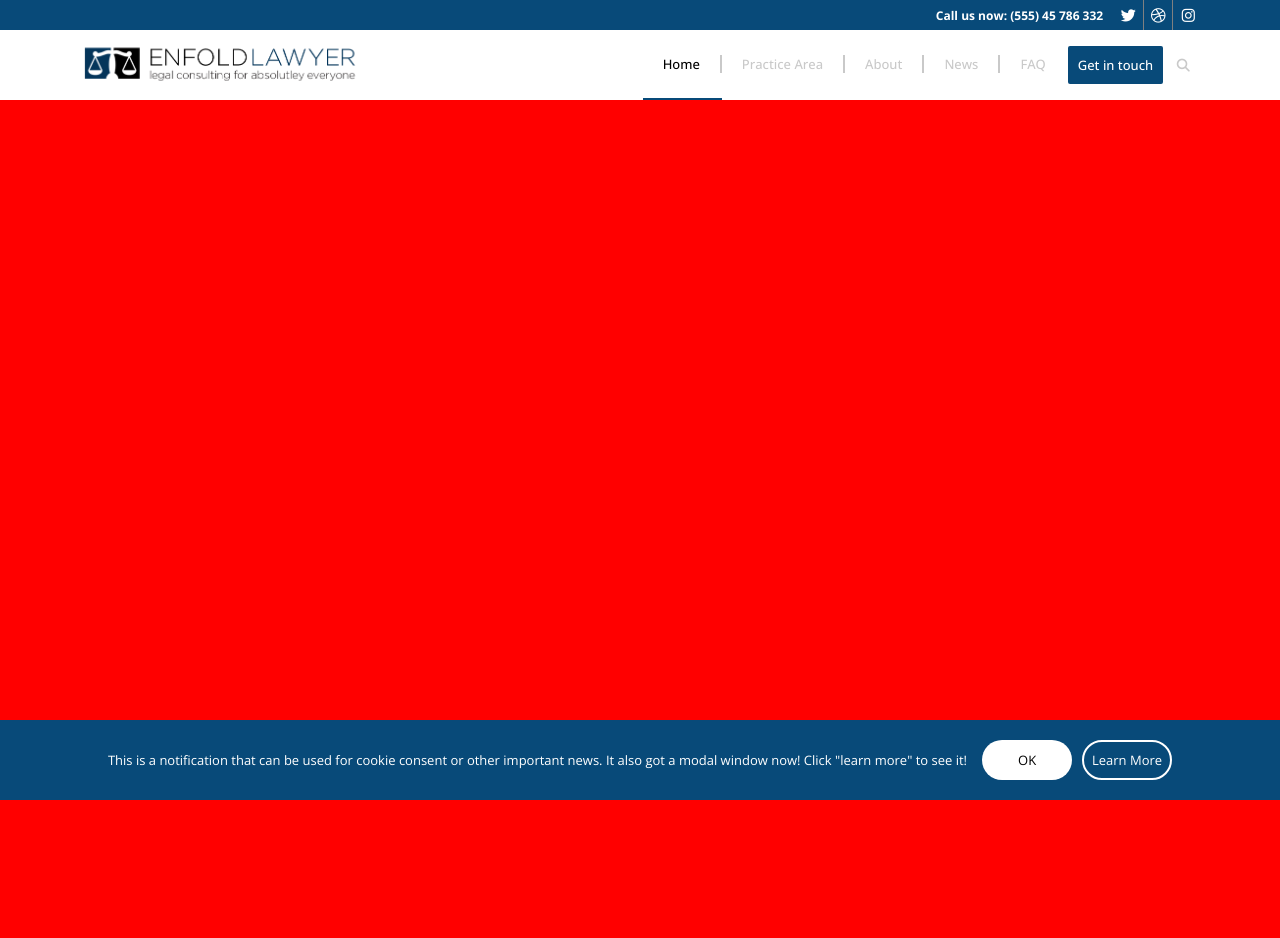
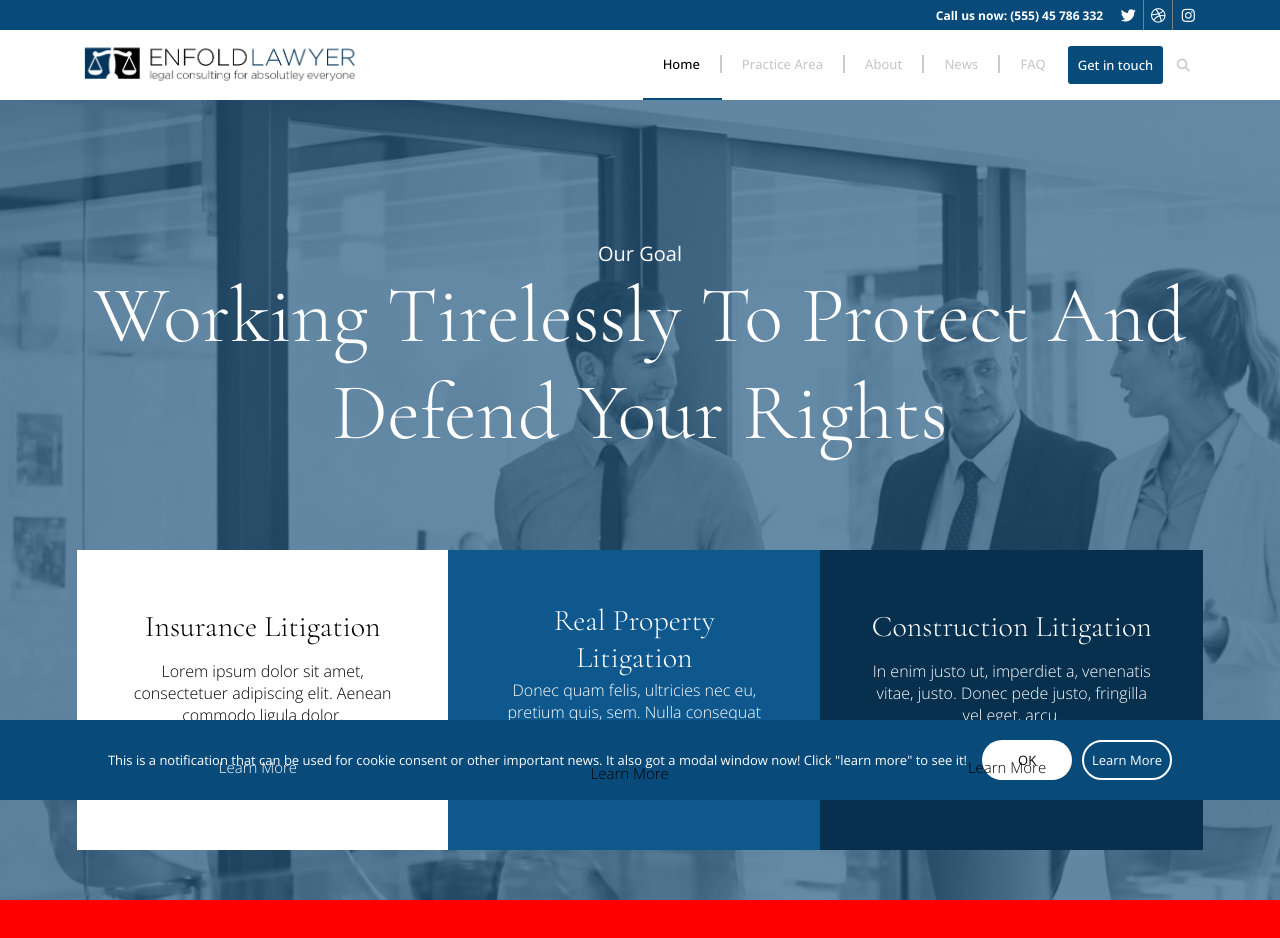
Before and after one commit to ali-m8285/web1-finalProject, a website: page index.html in a window 1280 px wide. Shown: the top 938 px of the page. Drawn offline with nearby package versions, Linux system fonts and the light colour scheme; files that its build step writes are made by us from their sources.

Commit message:
main done

```diff
--- a/assets/style/sass/_var.scss
+++ b/assets/style/sass/_var.scss
@@ -3,3 +3,6 @@ $twitter: #46d4fe;
 $dribbble: #e44885;
 $instagram: #a67658;
 $silver: #c9c9c9;
+$blueGradiant: #1f557eaf;
+$blue: #0e588d;
+$darkBlue2: #07304e;
--- a/assets/style/sass/home.scss
+++ b/assets/style/sass/home.scss
@@ -3,6 +3,11 @@
 @font-face {
     font-family: header;
     src: url("../../font/head.woff2");
+}
+
+@font-face {
+    font-family: 'cormorant garamond';
+    src: url("../../font/Cormorant_Garamond/CormorantGaramond-Light.ttf");
 }
 
 *,
@@ -44,7 +49,7 @@ input[type="checkbox"] {
     justify-content: center;
     align-items: center;
     gap: 15px;
-    transition: 1s;
+    transition: 0.5s;
 
     .cookieButtons {
         display: flex;
@@ -289,7 +294,7 @@ header {
                     padding: 10px;
                     background-color: $darkBlue;
                     color: white;
-                    border-radius: 2px;
+                    border-radius: 3px;
 
                 }
             }
@@ -384,8 +389,140 @@ header {
     }
 }
 
+main {
+    height: 100vh;
+    background: linear-gradient($blueGradiant, $blueGradiant), url("../../image/hero2-bw.png") no-repeat center center / cover;
+    text-transform: capitalize;
+    color: white;
+    text-align: center;
+    font-size: 20px;
+
+    .container {
+        height: 100%;
+        display: flex;
+        flex-direction: column;
+        justify-content: center;
+    }
+
+    .mainTitle {
+        width: 100%;
+        height: 50%;
+        display: flex;
+        justify-content: center;
+        align-items: center;
+        flex-direction: column;
+    }
+
+    .mainTitle p {
+        font-size: 1em;
+        font-family: header;
+    }
+
+    .mainTitle h2 {
+        font-size: 4em;
+        font-family: 'cormorant garamond';
+        font-weight: 100;
+    }
+
+    .mainInfo {
+        display: flex;
+        font-family: header;
+        font-weight: 100;
+        text-transform: none;
+
+        .infoBox {
+            padding: 50px;
+            height: 300px;
+            display: flex;
+            flex-direction: column;
+            justify-content: space-around;
+
+            h3 {
+                font-family: 'cormorant garamond';
+                font-size: calc(2em - 10px);
+                font-weight: 200;
+            }
+
+            p {
+                font-size: calc(1em - 4px);
+            }
+
+            .infoBoxButton {
+                height: 50px;
+                width: 150px;
+                border-radius: 50px;
+                align-self: center;
+                display: flex;
+                justify-content: center;
+                align-items: center;
+                font-size: calc(1em - 5px);
+                transition: 0.5s;
+
+                .angleRight {
+                    opacity: 0;
+                    visibility: hidden;
+                }
+
+                span, .angleRight {
+                    position: relative;
+                    transition: 0.5s;
+                }
+
+                span {
+                    right: 0;
+                }
+
+                .angleRight {
+                    left: 0;
+                }
+
+                &:hover {
+                    width: 170px;
+
+                    span {
+                        right: 10px;
+                    }
+
+                    .angleRight {
+                        opacity: 1;
+                        visibility: visible;
+                        left: 10px;
+                    }
+                }
+            }
+
+            &:first-child {
+                background-color: white;
+                color: black;
+
+                .infoBoxButton {
+                    background-color: $blue;
+                    color: white;
+                }
+            }
+
+            &:nth-child(2) {
+                background-color: $blue;
+            }
+
+            &:last-child {
+                background-color: $darkBlue2;
+            }
+
+            &:nth-child(2), &:last-child {
+                .infoBoxButton {
+                    background-color: white;
+                    color: black
+                }
+            }
+
+        }
+    }
+
+}
+
 .test {
-    background-color: red;
     width: 100%;
     height: 500vh;
+    background-color: red;
 }
--- a/index.html
+++ b/index.html
@@ -122,7 +122,46 @@
         </nav>
     </header>
 
+    <main>
+        <div class="container">
+            <div class="mainTitle">
+                <p>
+                    our goal
+                </p>
+                <h2>
+                    working tirelessly to protect and defend your rights
+                </h2>
+            </div>
+
+            <div class="mainInfo">
+                <div class="infoBox">
+                    <h3>Insurance Litigation</h3>
+                    <p>Lorem ipsum dolor sit amet, consectetuer adipiscing elit. Aenean commodo ligula dolor.</p>
+                    <a href="#" class="infoBoxButton">
+                        <span>Learn More</span>
+                        <i class="fa-solid fa-angle-right angleRight"></i>
+                    </a>
+                </div>
+                <div class="infoBox">
+                    <h3>Real Property Litigation</h3>
+                    <p>Donec quam felis, ultricies nec eu, pretium quis, sem. Nulla consequat massa quis enim.</p>
+                    <a href="#" class="infoBoxButton">
+                        <span>Learn More</span>
+                        <i class="fa-solid fa-angle-right angleRight"></i>
+                    </a>
+                </div>
+                <div class="infoBox">
+                    <h3>Construction Litigation</h3>
+                    <p>In enim justo ut, imperdiet a, venenatis vitae, justo. Donec pede justo, fringilla vel eget, arcu.</p>
+                    <a href="#" class="infoBoxButton">
+                        <span>Learn More</span>
+                        <i class="fa-solid fa-angle-right angleRight"></i>
+                    </a>
+                </div>
+            </div>
+        </div>
+    </main>
+
     <div class="test"></div>
 </body>
-
 </html>
```
Also changed, not shown: assets/font/Cormorant_Garamond/OFL.txt (added, +93 -0 lines), assets/font/Cormorant_Garamond/CormorantGaramond-Bold.ttf (added), assets/font/Cormorant_Garamond/CormorantGaramond-BoldItalic.ttf (added), assets/font/Cormorant_Garamond/CormorantGaramond-Italic.ttf (added), assets/font/Cormorant_Garamond/CormorantGaramond-Light.ttf (added), assets/font/Cormorant_Garamond/CormorantGaramond-LightItalic.ttf (added), assets/font/Cormorant_Garamond/CormorantGaramond-Medium.ttf (added), assets/font/Cormorant_Garamond/CormorantGaramond-MediumItalic.ttf (added), assets/font/Cormorant_Garamond/CormorantGaramond-Regular.ttf (added), assets/font/Cormorant_Garamond/CormorantGaramond-SemiBold.ttf (added), assets/font/Cormorant_Garamond/CormorantGaramond-SemiBoldItalic.ttf (added).
